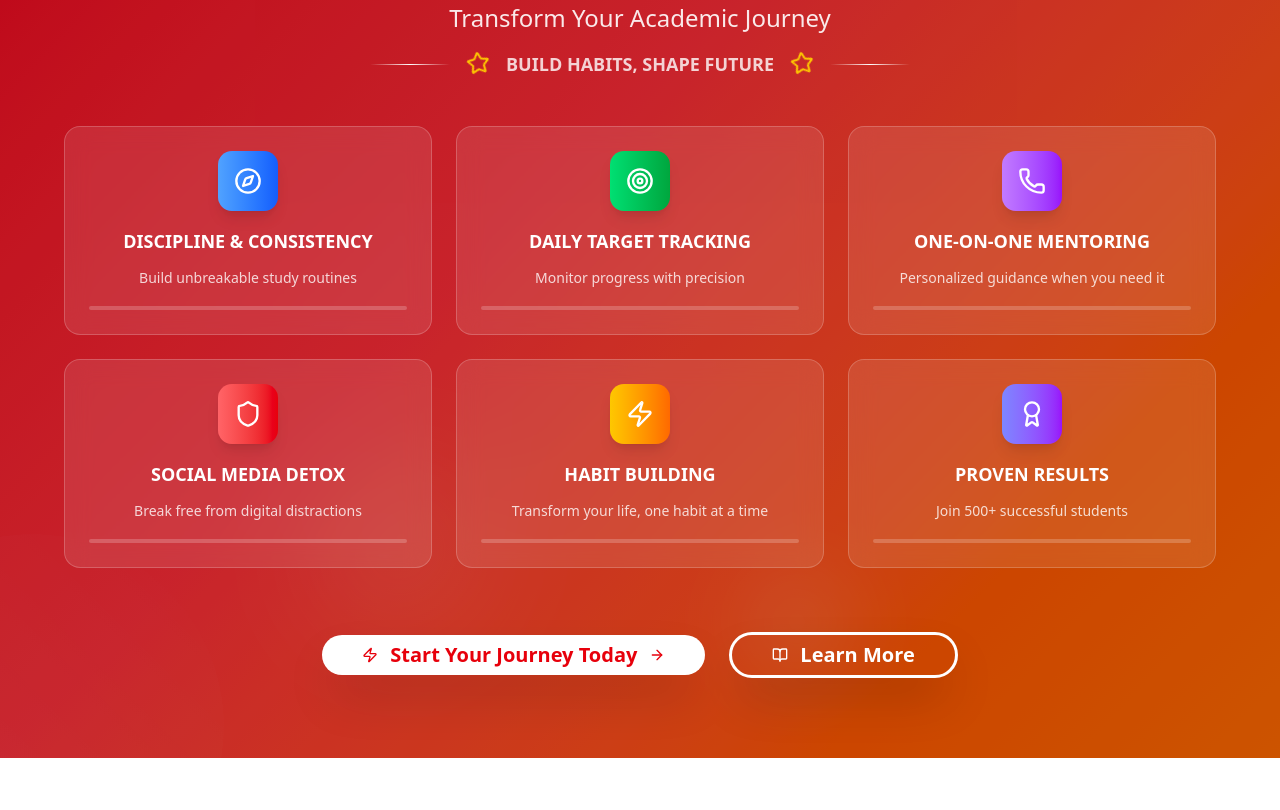
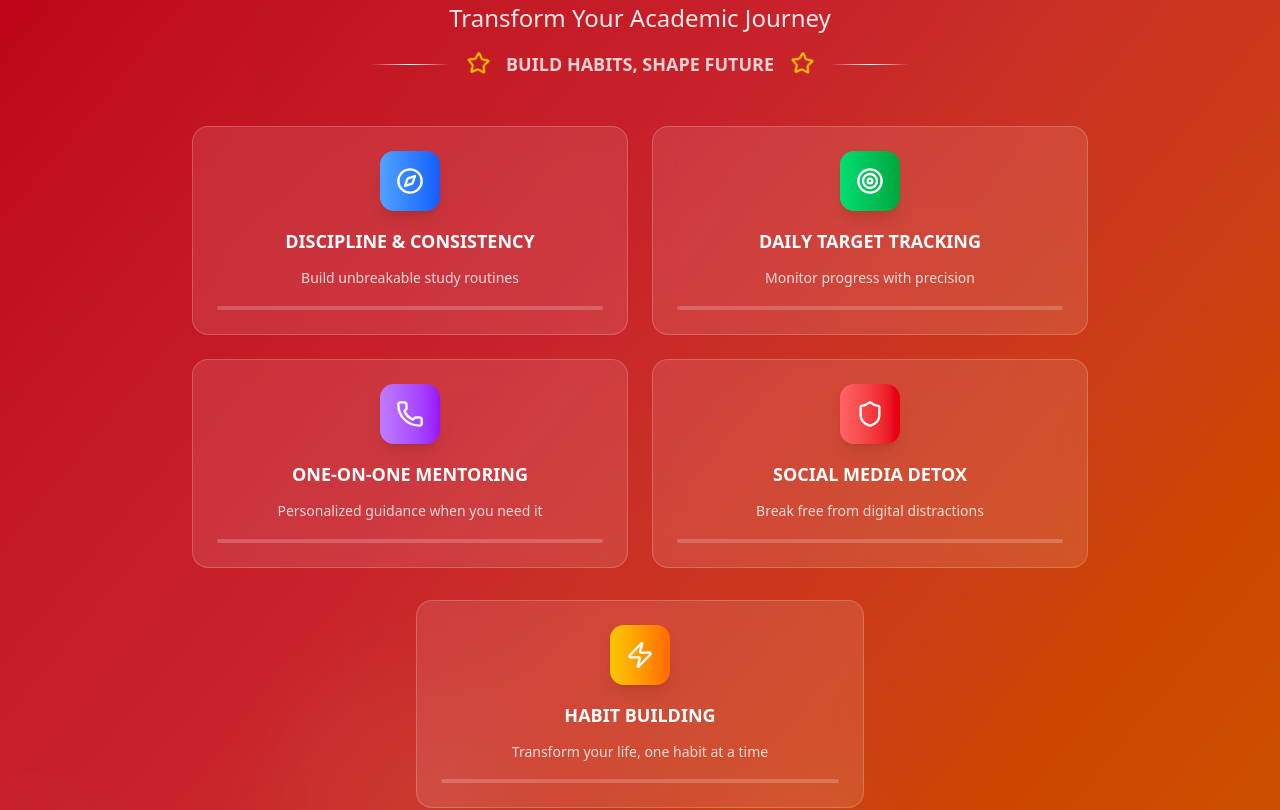
Before and after one commit to ayush-0012/Student-Sahayak, a React (Vite) app: page / in a window 1280 px wide. Shown: the part 560-1370 px from the top of the page. Built offline with nearby package versions, Linux system fonts and the light colour scheme.

Commit message:
minor changes

```diff
--- a/src/components/Landing.tsx
+++ b/src/components/Landing.tsx
@@ -1,9 +1,13 @@
-
-
-import { ReactTyped } from "react-typed"
-import { Button } from "@/components/ui/button"
-import { Card, CardContent, CardDescription, CardHeader, CardTitle } from "@/components/ui/card"
-import { Badge } from "@/components/ui/badge"
+import { ReactTyped } from "react-typed";
+import { Button } from "@/components/ui/button";
+import {
+  Card,
+  CardContent,
+  CardDescription,
+  CardHeader,
+  CardTitle,
+} from "@/components/ui/card";
+import { Badge } from "@/components/ui/badge";
 import {
   BookOpen,
   Target,
@@ -15,7 +19,7 @@ import {
   Star,
   ArrowRight,
   // Users,
-  Award,
+  // Award,
   // Clock,
   Compass,
   Shield,
@@ -27,16 +31,16 @@ import {
   IndianRupee,
   Menu,
   X,
-} from "lucide-react"
-import { useEffect, useState } from "react"
+} from "lucide-react";
+import { useEffect, useState } from "react";
 
 export default function StudentSahayakLanding() {
-  const [isVisible, setIsVisible] = useState(false)
-  const [isMenuOpen, setIsMenuOpen] = useState(false)
+  const [isVisible, setIsVisible] = useState(false);
+  const [isMenuOpen, setIsMenuOpen] = useState(false);
 
   useEffect(() => {
-    setIsVisible(true)
-  }, [])
+    setIsVisible(true);
+  }, []);
 
   return (
     <div className="min-h-screen">
@@ -80,8 +84,16 @@ export default function StudentSahayakLanding() {
                 className="text-white p-2 rounded-lg hover:bg-white/10 transition-all duration-300 transform hover:scale-110"
                 aria-label="Toggle menu"
               >
-                <div className={`transition-transform duration-300 ${isMenuOpen ? "rotate-90" : "rotate-0"}`}>
-                  {isMenuOpen ? <X className="h-6 w-6" /> : <Menu className="h-6 w-6" />}
+                <div
+                  className={`transition-transform duration-300 ${
+                    isMenuOpen ? "rotate-90" : "rotate-0"
+                  }`}
+                >
+                  {isMenuOpen ? (
+                    <X className="h-6 w-6" />
+                  ) : (
+                    <Menu className="h-6 w-6" />
+                  )}
                 </div>
               </button>
             </div>
@@ -140,7 +152,11 @@ export default function StudentSahayakLanding() {
         <div className="absolute inset-0 bg-black/20"></div>
         <div className="container mx-auto px-4 py-20 relative z-10">
           <div
-            className={`max-w-6xl mx-auto text-center transition-all duration-1000 ${isVisible ? "opacity-100 translate-y-0" : "opacity-0 translate-y-10"}`}
+            className={`max-w-6xl mx-auto text-center transition-all duration-1000 ${
+              isVisible
+                ? "opacity-100 translate-y-0"
+                : "opacity-0 translate-y-10"
+            }`}
           >
             {/* Enhanced Logo Section */}
             <div className="flex justify-center mb-12">
@@ -194,7 +210,9 @@ export default function StudentSahayakLanding() {
                   <div className="flex items-center justify-center gap-4 text-white/80">
                     <div className="h-px bg-gradient-to-r from-transparent via-white to-transparent w-20"></div>
                     <Star className="h-6 w-6 text-yellow-400 animate-spin-slow" />
-                    <span className="text-lg font-semibold">BUILD HABITS, SHAPE FUTURE</span>
+                    <span className="text-lg font-semibold">
+                      BUILD HABITS, SHAPE FUTURE
+                    </span>
                     <Star className="h-6 w-6 text-yellow-400 animate-spin-slow" />
                     <div className="h-px bg-gradient-to-r from-transparent via-white to-transparent w-20"></div>
                   </div>
@@ -203,7 +221,7 @@ export default function StudentSahayakLanding() {
             </div>
 
             {/* Enhanced Key Points Grid */}
-            <div className="grid md:grid-cols-2 lg:grid-cols-3 gap-6 text-white text-sm md:text-base mb-16 max-w-6xl mx-auto">
+            <div className="grid grid-cols-1 md:grid-cols-2 gap-6 text-white text-sm md:text-base mb-8 max-w-4xl mx-auto">
               {[
                 {
                   icon: Compass,
@@ -233,24 +251,26 @@ export default function StudentSahayakLanding() {
                   color: "from-red-400 to-red-600",
                   delay: "450ms",
                 },
-                {
-                  icon: Zap,
-                  title: "HABIT BUILDING",
-                  subtitle: "Transform your life, one habit at a time",
-                  color: "from-yellow-400 to-orange-500",
-                  delay: "600ms",
-                },
-                {
-                  icon: Award,
-                  title: "PROVEN RESULTS",
-                  subtitle: "Join 500+ successful students",
-                  color: "from-indigo-400 to-purple-600",
-                  delay: "750ms",
-                },
+                // {
+                //   icon: Zap,
+                //   title: "HABIT BUILDING",
+                //   subtitle: "Transform your life, one habit at a time",
+                //   color: "from-yellow-400 to-orange-500",
+                //   delay: "600ms",
+                // },
+                // {
+                //   icon: Award,
+                //   title: "PROVEN RESULTS",
+                //   subtitle: "Join 500+ successful students",
+                //   color: "from-indigo-400 to-purple-600",
+                //   delay: "750ms",
+                // },
               ].map((item, index) => (
                 <div
                   key={index}
-                  className={`group relative p-6 bg-white/10 backdrop-blur-md rounded-2xl border border-white/20 hover:bg-white/20 transition-all duration-500 transform hover:scale-105 hover:-translate-y-3 ${isVisible ? "animate-fade-in-up" : ""}`}
+                  className={`group relative p-6 bg-white/10 backdrop-blur-md rounded-2xl border border-white/20 hover:bg-white/20 transition-all duration-500 transform hover:scale-105 hover:-translate-y-3 ${
+                    isVisible ? "animate-fade-in-up" : ""
+                  }`}
                   style={{ animationDelay: item.delay }}
                 >
                   {/* Glow Effect */}
@@ -281,6 +301,42 @@ export default function StudentSahayakLanding() {
                   </div>
                 </div>
               ))}
+            </div>
+
+            {/* SEPARATE FEATURE DIV - CORRECTED */}
+            <div className="flex justify-center mb-16">
+              <div className="w-full max-w-md">
+                <div
+                  className={`group relative p-6 bg-white/10 backdrop-blur-md rounded-2xl border border-white/20 hover:bg-white/20 transition-all duration-500 transform hover:scale-105 hover:-translate-y-3 ${
+                    isVisible ? "animate-fade-in-up" : ""
+                  }`}
+                  style={{ animationDelay: "600ms" }}
+                >
+                  {/* Glow Effect */}
+                  <div className="absolute inset-0 bg-gradient-to-r from-white/5 to-white/10 rounded-2xl opacity-0 group-hover:opacity-100 transition-opacity duration-500"></div>
+                  <div className="relative">
+                    <div className="flex items-center justify-center mb-4">
+                      <div
+                        className={`p-4 bg-gradient-to-r from-yellow-400 to-orange-500 rounded-xl group-hover:scale-110 transition-transform duration-300 shadow-lg`}
+                      >
+                        <Zap className="h-7 w-7 text-white" />
+                      </div>
+                    </div>
+                    <h3 className="font-bold text-lg mb-3 group-hover:text-yellow-200 transition-colors text-center text-white">
+                      HABIT BUILDING
+                    </h3>
+                    <p className="text-white/80 text-sm group-hover:text-white transition-colors text-center leading-relaxed">
+                      Transform your life, one habit at a time
+                    </p>
+                    {/* Progress Bar */}
+                    <div className="mt-4 h-1 bg-white/20 rounded-full overflow-hidden">
+                      <div
+                        className={`h-full bg-gradient-to-r from-yellow-400 to-orange-500 transform -translate-x-full group-hover:translate-x-0 transition-transform duration-700`}
+                      ></div>
+                    </div>
+                  </div>
+                </div>
+              </div>
             </div>
 
             {/* Enhanced CTA Buttons */}
@@ -358,9 +414,12 @@ export default function StudentSahayakLanding() {
       <section id="services" className="bg-white py-20">
         <div className="container mx-auto px-4">
           <div className="text-center mb-16">
-            <h2 className="text-4xl md:text-5xl font-bold text-gray-900 mb-4">Our Services</h2>
+            <h2 className="text-4xl md:text-5xl font-bold text-gray-900 mb-4">
+              Our Services
+            </h2>
             <p className="text-xl text-gray-600 max-w-2xl mx-auto">
-              Comprehensive support system designed to transform your study habits and academic performance
+              Comprehensive support system designed to transform your study
+              habits and academic performance
             </p>
           </div>
 
@@ -422,7 +481,9 @@ export default function StudentSahayakLanding() {
                   </div>
                 </CardHeader>
                 <CardContent className="px-6 pb-6">
-                  <p className="text-gray-600 leading-relaxed text-center">{service.description}</p>
+                  <p className="text-gray-600 leading-relaxed text-center">
+                    {service.description}
+                  </p>
                 </CardContent>
               </Card>
             ))}
@@ -435,10 +496,13 @@ export default function StudentSahayakLanding() {
         <div className="container mx-auto px-4">
           <div className="text-center mb-16">
             <div className="flex items-center justify-center gap-2 mb-4">
-
-              <h2 className="text-4xl md:text-5xl font-bold text-gray-900">Fee Structure</h2>
+              <h2 className="text-4xl md:text-5xl font-bold text-gray-900">
+                Fee Structure
+              </h2>
             </div>
-            <p className="text-xl text-gray-600">Choose the plan that works best for your academic journey</p>
+            <p className="text-xl text-gray-600">
+              Choose the plan that works best for your academic journey
+            </p>
           </div>
 
           {/* Special Offer */}
@@ -457,7 +521,11 @@ export default function StudentSahayakLanding() {
               ].map((plan, index) => (
                 <Card
                   key={index}
-                  className={`relative overflow-hidden group hover:shadow-2xl transition-all duration-500 transform hover:-translate-y-2 ${plan.popular ? "border-4 border-yellow-400 scale-105" : "border border-gray-200"}`}
+                  className={`relative overflow-hidden group hover:shadow-2xl transition-all duration-500 transform hover:-translate-y-2 ${
+                    plan.popular
+                      ? "border-4 border-yellow-400 scale-105"
+                      : "border border-gray-200"
+                  }`}
                 >
                   {plan.popular && (
                     <div className="absolute top-0 left-0 right-0 bg-gradient-to-r from-yellow-400 to-orange-400 text-black text-center py-2 font-bold">
@@ -467,17 +535,27 @@ export default function StudentSahayakLanding() {
                   <div className="absolute top-4 right-4 bg-red-500 text-white px-3 py-1 text-sm font-bold rounded-full">
                     SPECIAL
                   </div>
-                  <CardHeader className={`text-center ${plan.popular ? "pt-12" : "pt-8"}`}>
-                    <CardTitle className="text-3xl text-gray-900 mb-2">{plan.days} Days</CardTitle>
+                  <CardHeader
+                    className={`text-center ${plan.popular ? "pt-12" : "pt-8"}`}
+                  >
+                    <CardTitle className="text-3xl text-gray-900 mb-2">
+                      {plan.days} Days
+                    </CardTitle>
                     <CardDescription className="text-4xl font-bold bg-gradient-to-r from-red-500 to-orange-500 bg-clip-text text-transparent flex items-center justify-center gap-1">
                       <IndianRupee className="h-8 w-8" />
                       {plan.price}
                     </CardDescription>
-                    <p className="text-gray-500 mt-2">Perfect for getting started</p>
+                    <p className="text-gray-500 mt-2">
+                      Perfect for getting started
+                    </p>
                   </CardHeader>
                   <CardContent className="pt-4">
                     <Button
-                      className={`w-full py-3 rounded-full font-bold text-lg transition-all duration-300 transform group-hover:scale-105 ${plan.popular ? "bg-gradient-to-r from-yellow-400 to-orange-400 text-black hover:from-yellow-500 hover:to-orange-500" : "bg-gradient-to-r from-red-500 to-orange-500 hover:from-red-600 hover:to-orange-600"}`}
+                      className={`w-full py-3 rounded-full font-bold text-lg transition-all duration-300 transform group-hover:scale-105 ${
+                        plan.popular
+                          ? "bg-gradient-to-r from-yellow-400 to-orange-400 text-black hover:from-yellow-500 hover:to-orange-500"
+                          : "bg-gradient-to-r from-red-500 to-orange-500 hover:from-red-600 hover:to-orange-600"
+                      }`}
                     >
                       Choose This Plan
                     </Button>
@@ -491,7 +569,6 @@ export default function StudentSahayakLanding() {
           <div className="mb-12">
             <div className="text-center mb-12 flex justify-center">
               <Badge className="bg-gray-800 text-white text-lg px-6 py-3 rounded-full font-bold flex items-center gap-2">
-
                 Regular Pricing
               </Badge>
             </div>
@@ -507,7 +584,9 @@ export default function StudentSahayakLanding() {
                   className="group hover:shadow-xl transition-all duration-500 transform hover:-translate-y-1 bg-white border border-gray-200"
                 >
                   <CardHeader className="text-center">
-                    <CardTitle className="text-2xl text-gray-900 mb-2">{plan.days} Days</CardTitle>
+                    <CardTitle className="text-2xl text-gray-900 mb-2">
+                      {plan.days} Days
+                    </CardTitle>
                     <CardDescription className="text-3xl font-bold text-gray-800 flex items-center justify-center gap-1">
                       <IndianRupee className="h-6 w-6" />
                       {plan.price}
@@ -526,14 +605,19 @@ export default function StudentSahayakLanding() {
           <div className="text-center bg-gradient-to-r from-red-500 to-orange-500 text-white p-8 rounded-2xl max-w-4xl mx-auto">
             <div className="flex items-center justify-center gap-2 mb-4">
               <Shield className="h-8 w-8" />
-              <h3 className="text-2xl font-bold">100% Refund Policy Available</h3>
+              <h3 className="text-2xl font-bold">
+                100% Refund Policy Available
+              </h3>
             </div>
             <p className="text-lg mb-4">
-              We believe in building trust more than profit. Your satisfaction is our priority.
+              We believe in building trust more than profit. Your satisfaction
+              is our priority.
             </p>
             <div className="flex items-center justify-center gap-2">
               <Gift className="h-6 w-6" />
-              <p className="text-xl font-semibold">Customized Plans Also Available!</p>
+              <p className="text-xl font-semibold">
+                Customized Plans Also Available!
+              </p>
             </div>
           </div>
         </div>
@@ -542,10 +626,12 @@ export default function StudentSahayakLanding() {
       {/* Contact Section */}
       <section id="contact" className="bg-gray-900 py-20">
         <div className="container mx-auto px-4 text-center">
-          <h2 className="text-4xl md:text-5xl font-bold text-white mb-6">Ready to Transform Your Future?</h2>
+          <h2 className="text-4xl md:text-5xl font-bold text-white mb-6">
+            Ready to Transform Your Future?
+          </h2>
           <p className="text-xl text-gray-300 mb-12 max-w-2xl mx-auto">
-            Join hundreds of successful students who have transformed their study habits and achieved their academic
-            goals with Student Sahayak.
+            Join hundreds of successful students who have transformed their
+            study habits and achieved their academic goals with Student Sahayak.
           </p>
 
           <div className="flex flex-col sm:flex-row gap-6 justify-center items-center max-w-2xl mx-auto">
@@ -575,12 +661,17 @@ export default function StudentSahayakLanding() {
               <div className="p-2 bg-gradient-to-r from-red-500 to-orange-500 rounded-lg">
                 <BookOpen className="h-6 w-6 text-white" />
               </div>
-              <span className="text-2xl font-bold text-white font-mono tracking-wider">STUDENT SAHAYAK</span>
+              <span className="text-2xl font-bold text-white font-mono tracking-wider">
+                STUDENT SAHAYAK
+              </span>
             </div>
-            <p className="text-gray-400 mb-6 text-lg">Build Habits, Shape Future</p>
+            <p className="text-gray-400 mb-6 text-lg">
+              Build Habits, Shape Future
+            </p>
             <div className="border-t border-gray-800 pt-6">
               <p className="text-gray-500 text-sm flex items-center justify-center gap-1">
-                © {new Date().getFullYear()} Student Sahayak. All rights reserved. Made with
+                © {new Date().getFullYear()} Student Sahayak. All rights
+                reserved. Made with
                 <Heart className="h-4 w-4 text-red-500 fill-current" />
                 for students.
               </p>
@@ -589,5 +680,5 @@ export default function StudentSahayakLanding() {
         </div>
       </footer>
     </div>
-  )
+  );
 }
```
Also changed, not shown: 1 other file (tests, documents, lock files or other folders).
